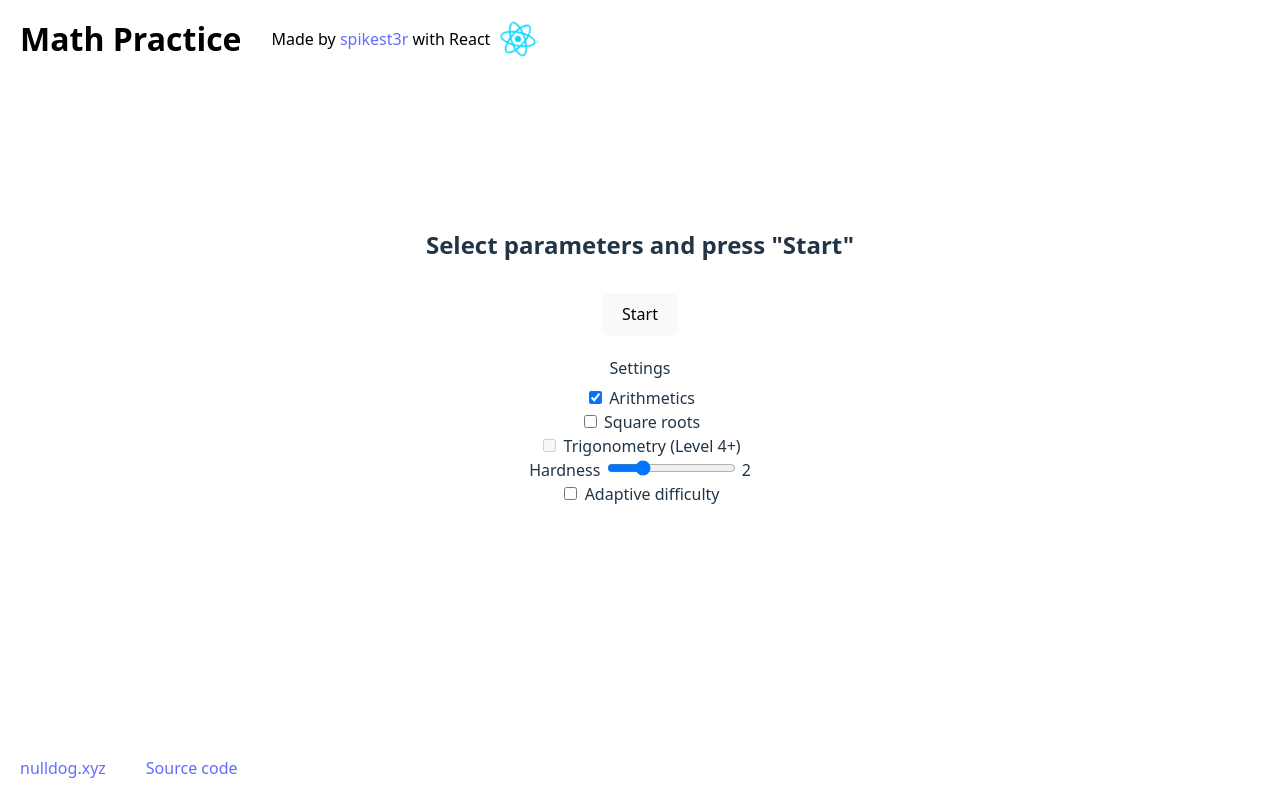
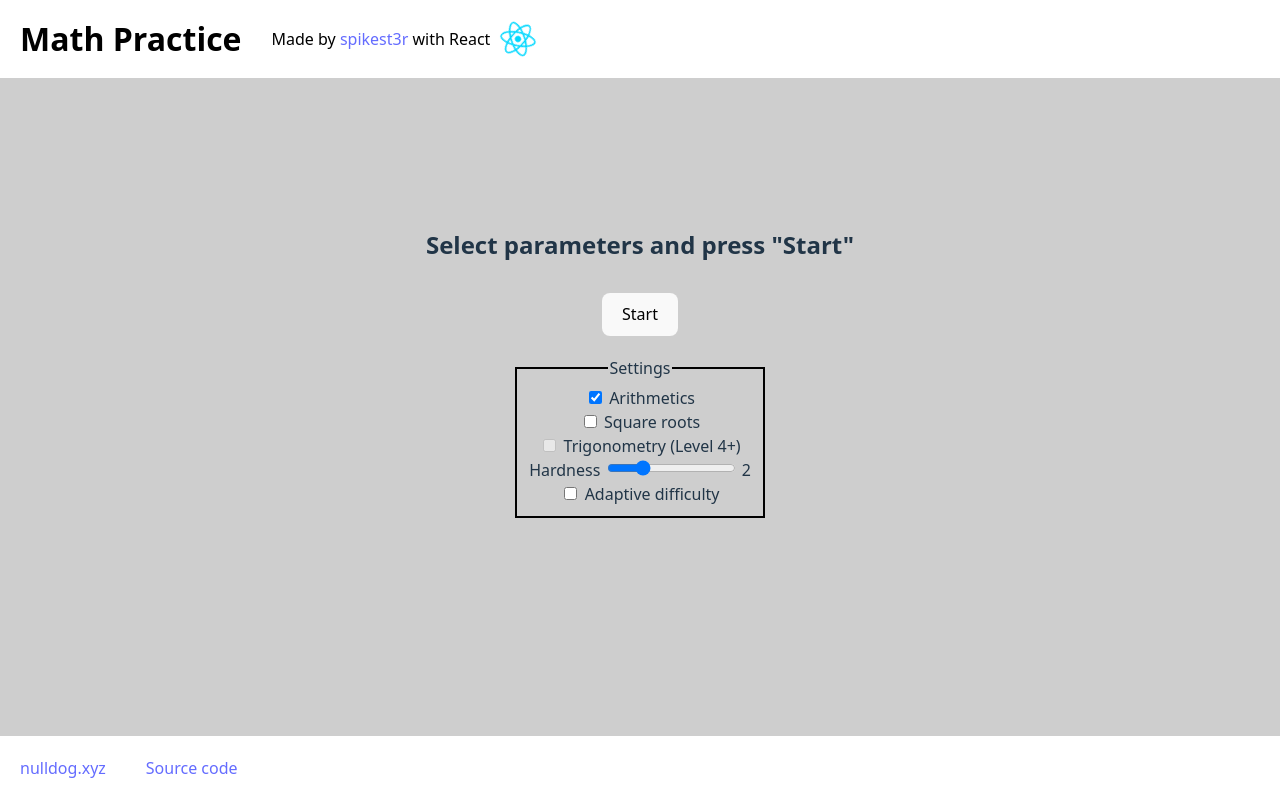
Before and after one commit to spikest3r/MathPractice, a React (Vite) app: page / in a window 1280 px wide. Built offline with nearby package versions, Linux system fonts and the light colour scheme.

Commit message:
Improved light/dark styles

```diff
--- a/src/Game.css
+++ b/src/Game.css
@@ -38,3 +38,9 @@ input[type="number"] {
 fieldset {
     border: 2px white solid;
 }
+
+@media (prefers-color-scheme: light) {
+    fieldset {
+        border: 2px black solid;
+    }
+}
--- a/src/index.css
+++ b/src/index.css
@@ -54,19 +54,6 @@ button:hover {
   min-height: 400px;
 }
 
-@media (prefers-color-scheme: light) {
-  :root {
-    color: #213547;
-    background-color: #ffffff;
-  }
-  a:hover {
-    color: #747bff;
-  }
-  button {
-    background-color: #f9f9f9;
-  }
-}
-
 .logo {
   will-change: filter;
   transition: filter 300ms;
@@ -88,10 +75,9 @@ button:hover {
 }
 
 header, footer {
-  background-color: white;
   display: flex;
   align-items: center;
-  background-color: white;
+  background-color: black;
 }
 
 header > div {
@@ -100,13 +86,13 @@ header > div {
 }
 
 header > h1 {
-  color:black;
+  color:white;
   font-size: 2em;
   margin-left: 20px;
 }
 
 #reactText {
-  color:black;
+  color:white;
   margin-left:30px;
 }
 
@@ -141,3 +127,25 @@ main {
     margin-left:0px;
   }
 }
+
+@media (prefers-color-scheme: light) {
+  :root {
+    color: #213547;
+    background-color: #cecece;
+  }
+  a:hover {
+    color: #747bff;
+  }
+  button {
+    background-color: #f9f9f9;
+  }
+  header, footer {
+    background-color: white;
+  }
+  header > h1 {
+    color:black;
+  }
+  #reactText {
+    color: black;
+  }
+}
```
